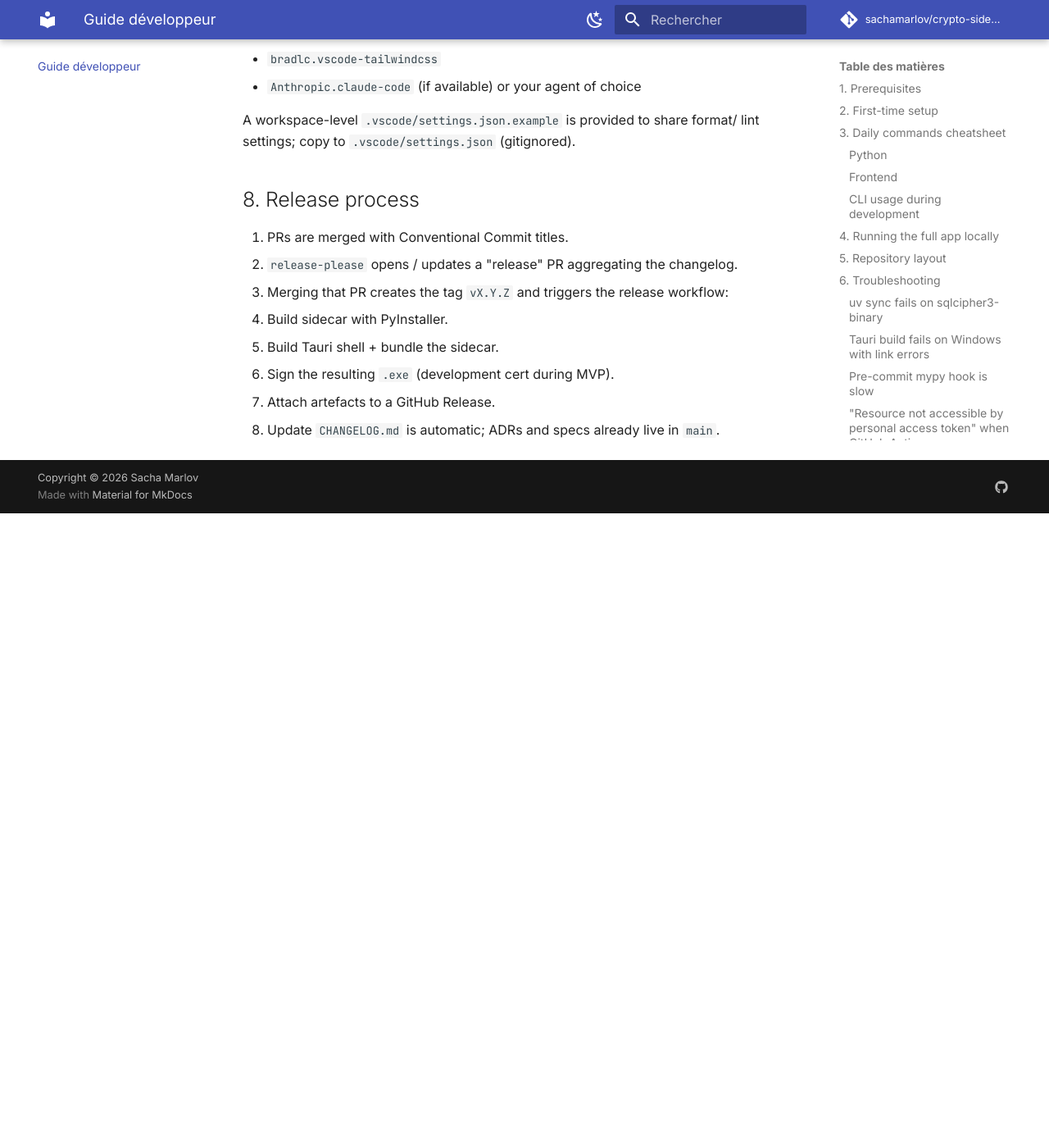
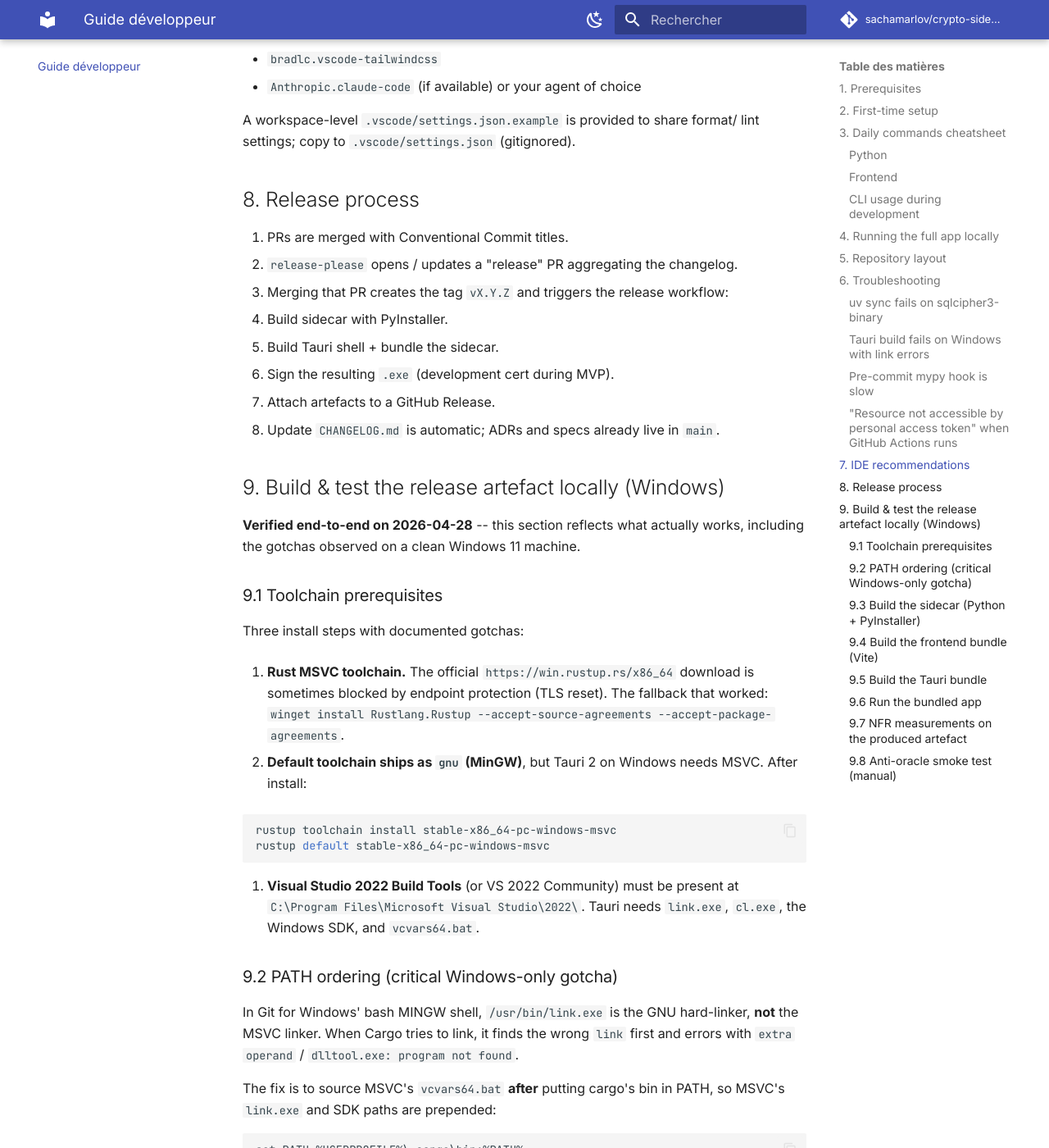
Before and after one commit to sachamarlov/crypto-sidecar, an MkDocs documentation site: the page built from docs/DEVELOPMENT.md, in a window 1280 px wide and 1400 px high, scrolled down 4406 px. Shown: the whole window at 82% size. Built offline with MkDocs 1.6.1 and Material for MkDocs 9.7.7, drawn with Linux system fonts in a browser that asks for light colours; comment, search, counter and statistics services are not loaded; before the commit the page ends 5032 px from its top, so only the background shows below that; some of the changed text lies outside the part shown.

Commit message:
docs(phase-i): record verified end-to-end build + real bundle NFR (#45)
After installing Rust MSVC via winget and producing the Tauri bundle locally on Windows 11, NFR_VERIFICATION.md is updated with the actually-measured installer sizes (no more TBD placeholders). DEVELOPMENT.md gains a section 9 documenting the three install gotchas (rustup-direct blocked by AV, default toolchain ships gnu not msvc, MSYS2 link.exe shadows MSVC), the PATH ordering fix (vcvars64.bat after cargo bin), and the full per-step build procedure that produced the v0.1.0 artefacts.

Bundle sizes (all under the 80 MiB NFR-5 budget):

  - Sidecar PyInstaller PE: 41.7 MiB

  - guardiabox.exe Tauri shell: 6.3 MiB

  - NSIS setup.exe installer: 45.7 MiB

  - MSI x64 installer (en-US + fr-FR): 46.7 MiB each

Co-authored-by: sachamarlov <sachamarlov@users.noreply.github.com>
Co-authored-by: Claude Opus 4.7 (1M context) <noreply@anthropic.com>

````diff
--- a/docs/DEVELOPMENT.md
+++ b/docs/DEVELOPMENT.md
@@ -193,3 +193,118 @@ lint settings; copy to `.vscode/settings.json` (gitignored).
    - Sign the resulting `.exe` (development cert during MVP).
    - Attach artefacts to a GitHub Release.
 4. Update `CHANGELOG.md` is automatic; ADRs and specs already live in `main`.
+
+## 9. Build & test the release artefact locally (Windows)
+
+**Verified end-to-end on 2026-04-28** -- this section reflects what
+actually works, including the gotchas observed on a clean Windows 11
+machine.
+
+### 9.1 Toolchain prerequisites
+
+Three install steps with documented gotchas:
+
+1. **Rust MSVC toolchain.** The official `https://win.rustup.rs/x86_64`
+   download is sometimes blocked by endpoint protection (TLS reset).
+   The fallback that worked: `winget install Rustlang.Rustup
+--accept-source-agreements --accept-package-agreements`.
+
+2. **Default toolchain ships as `gnu` (MinGW)**, but Tauri 2 on Windows
+   needs MSVC. After install:
+
+   ```powershell
+   rustup toolchain install stable-x86_64-pc-windows-msvc
+   rustup default stable-x86_64-pc-windows-msvc
+   ```
+
+3. **Visual Studio 2022 Build Tools** (or VS 2022 Community) must be
+   present at `C:\Program Files\Microsoft Visual Studio\2022\`. Tauri
+   needs `link.exe`, `cl.exe`, the Windows SDK, and `vcvars64.bat`.
+
+### 9.2 PATH ordering (critical Windows-only gotcha)
+
+In Git for Windows' bash MINGW shell, `/usr/bin/link.exe` is the GNU
+hard-linker, **not** the MSVC linker. When Cargo tries to link, it
+finds the wrong `link` first and errors with `extra operand` /
+`dlltool.exe: program not found`.
+
+The fix is to source MSVC's `vcvars64.bat` **after** putting cargo's
+bin in PATH, so MSVC's `link.exe` and SDK paths are prepended:
+
+```cmd
+set PATH=%USERPROFILE%\.cargo\bin;%PATH%
+"C:\Program Files\Microsoft Visual Studio\2022\Community\VC\Auxiliary\Build\vcvars64.bat"
+```
+
+### 9.3 Build the sidecar (Python + PyInstaller)
+
+```bash
+uv run python scripts/build_sidecar.py --release --smoke-test
+```
+
+Produces `src/guardiabox/ui/tauri/src-tauri/binaries/guardiabox-sidecar-x86_64-pc-windows-msvc.exe`.
+Smoke test asserts handshake + `/healthz` + clean SIGTERM.
+
+### 9.4 Build the frontend bundle (Vite)
+
+```bash
+pnpm --dir src/guardiabox/ui/tauri/frontend build
+```
+
+Produces `frontend/dist/`. Required before `tauri build` because
+`tauri.conf.json > beforeBuildCommand` is currently disabled (pnpm
+path-resolution bug under src-tauri cwd).
+
+### 9.5 Build the Tauri bundle
+
+From a Developer Command Prompt (or any cmd shell where MSVC is in
+PATH per 9.2):
+
+```cmd
+cd C:\path\to\repo\src\guardiabox\ui\tauri\src-tauri
+node ..\frontend\node_modules\@tauri-apps\cli\tauri.js build
+```
+
+Tauri:
+
+1. Compiles ~600 Rust deps (one-time ~6-10 min, then cached in
+   `target/`).
+2. Auto-downloads NSIS 3.11 + WiX 3.14 to produce installers.
+3. Embeds the sidecar from `binaries/` into the bundle via
+   `bundle.externalBin`.
+
+Outputs:
+
+- `target/release/guardiabox.exe` -- the Tauri shell (~6 MiB).
+- `target/release/guardiabox-sidecar.exe` -- the PyInstaller sidecar
+  copied next to the shell (~42 MiB).
+- `target/release/bundle/nsis/GuardiaBox_<version>_x64-setup.exe` --
+  NSIS installer (~46 MiB compressed).
+- `target/release/bundle/msi/GuardiaBox_<version>_x64_en-US.msi` and
+  `_fr-FR.msi` -- WiX MSI installers (~46 MiB each).
+
+### 9.6 Run the bundled app
+
+```cmd
+target\release\bundle\nsis\GuardiaBox_0.1.0_x64-setup.exe /S
+"%PROGRAMFILES%\GuardiaBox\GuardiaBox.exe"
+```
+
+### 9.7 NFR measurements on the produced artefact
+
+```bash
+uv run python scripts/verify_nfr.py \
+  --binary src/guardiabox/ui/tauri/src-tauri/target/release/guardiabox-sidecar.exe \
+  --gui-binary "/c/Program Files/GuardiaBox/GuardiaBox.exe" \
+  --json
+```
+
+Persist as `nfr-report-local.json` (gitignored).
+
+### 9.8 Anti-oracle smoke test (manual)
+
+After unlocking the vault, encrypt a small file with one password and
+attempt to decrypt with a wrong password. The error toast must show
+the generic anti-oracle string -- never an exception class name,
+never a stack trace, never a hint about which step failed
+(cf. ADR-0015).
````
Also changed, not shown: docs/NFR_VERIFICATION.md (+26 -24 lines).
